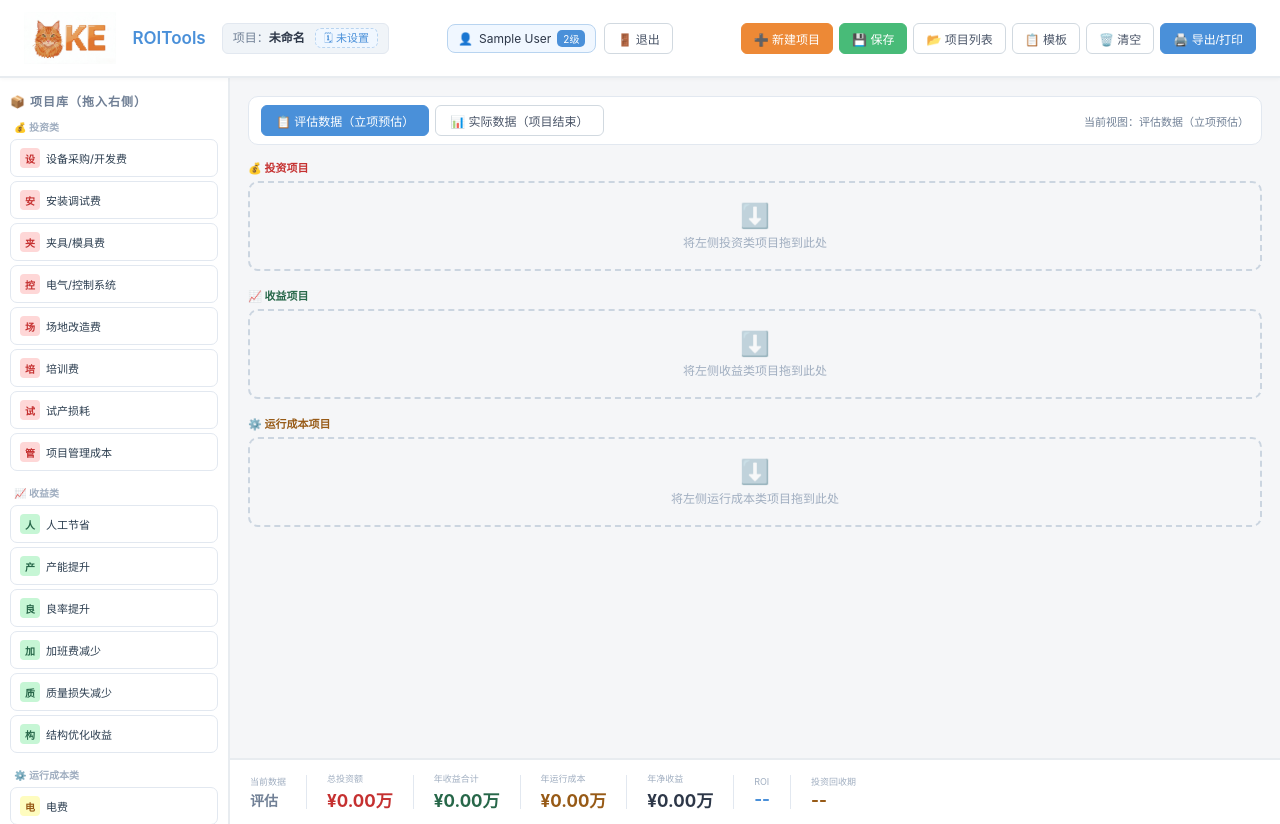
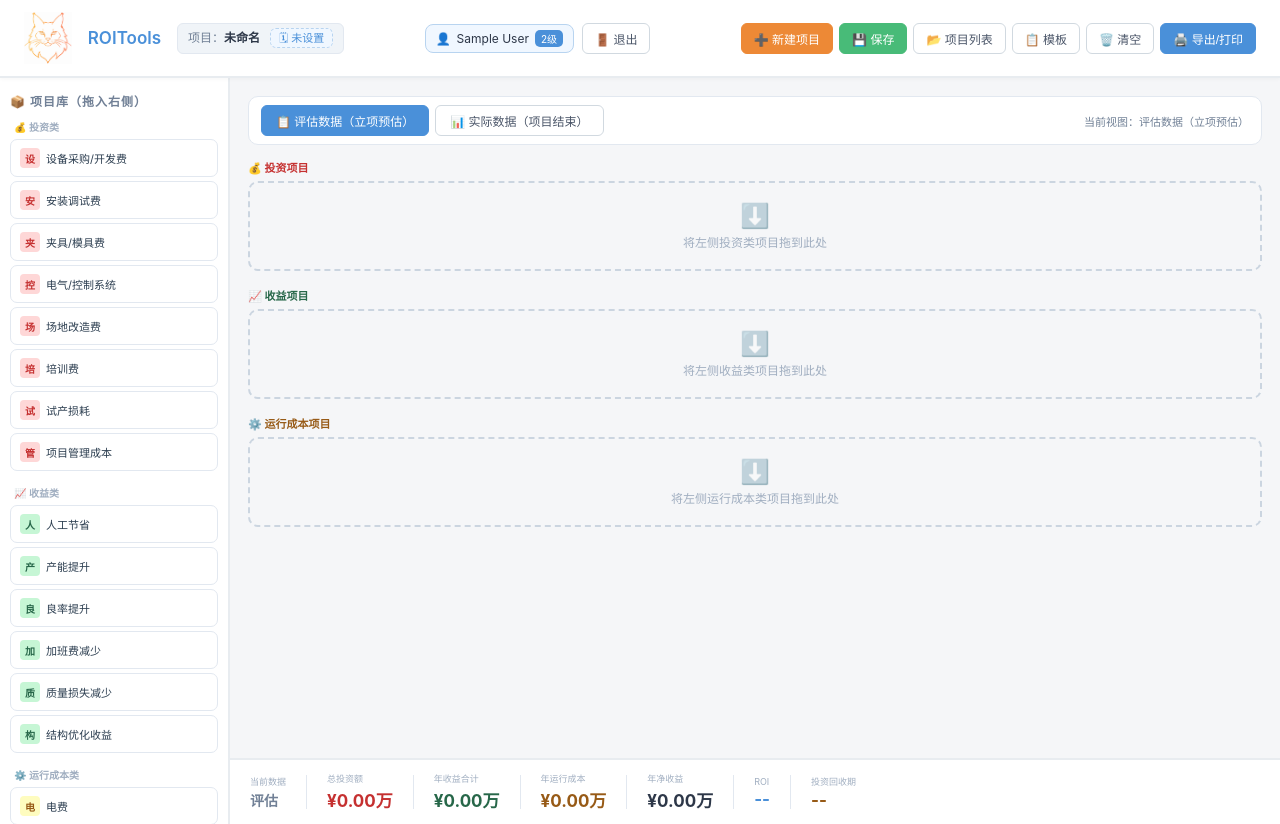
Before and after one commit to kesouwork-svg/ke.github.io, a plain HTML site: page docs/index.html in a window 1280 px wide. Drawn offline with Linux system fonts and the light colour scheme; sample sign-in values are in the browser's storage.

Commit message:
feat: 更换 logo 为橙色线条猫头(裁边版 logo_cat.png)

```diff
--- a/docs/index.html
+++ b/docs/index.html
@@ -12,7 +12,7 @@
 
 <div class="header">
 <div class="header-left">
-<img class="logo" src="./images/logo_ke_full.jpg" alt="KE">
+<img class="logo" src="./images/logo_cat.png" alt="KE">
 <h1><span>ROITools</span></h1>
 <div class="pname-display">项目：<strong id="current-project-name">未命名</strong><span class="time-chip" onclick="showEditTime()" title="点击修改项目起止时间">🗓 <span id="project-time-display">未设置</span></span></div>
 </div>
```
Also changed, not shown: docs/login.html (+1 -1 lines), docs/images/logo_cat.png (added).
